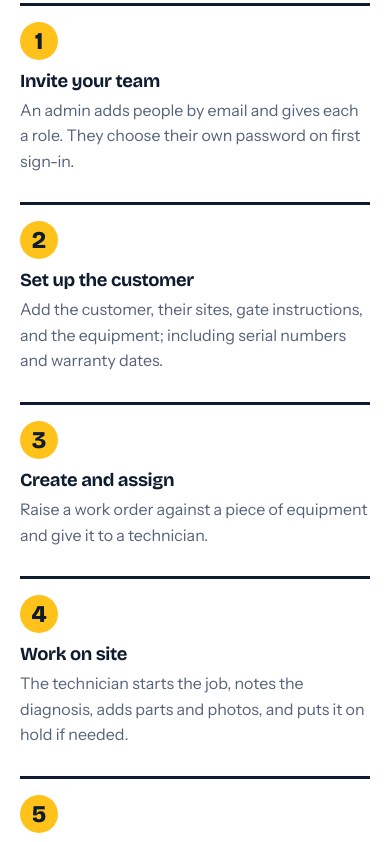
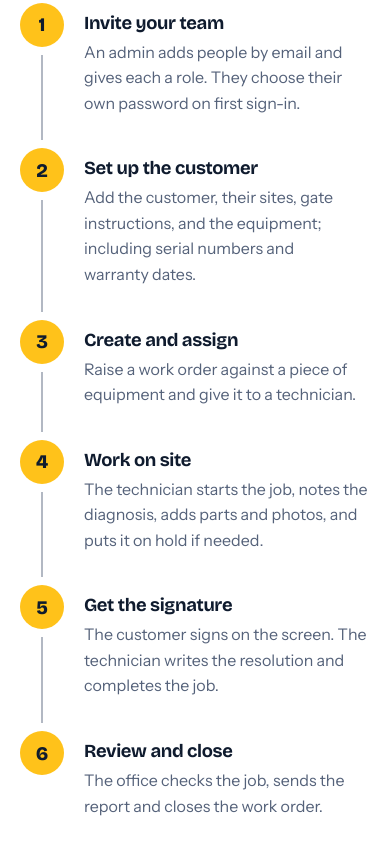
Before and after one commit to alfredx777/FieldOps-Site, a plain HTML site: page index.html in a window 390 px wide. Shown: the part 2931-3773 px from the top of the page. Drawn offline with nearby package versions, Linux system fonts and the light colour scheme.

Commit message:
Add responsive styles for steps section in index.html

```diff
--- a/index.html
+++ b/index.html
@@ -215,6 +215,15 @@ footer .wrap{flex-direction:column;align-items:flex-start}
 .after{display:none}
 }
 html{overflow-x:clip}
+@media (max-width:820px){
+.steps{gap:0;margin-top:28px}
+.steps li{position:relative;border-top:0;padding:0 0 32px 64px}
+.steps li::before{position:absolute;left:0;top:0;margin:0;width:44px;height:44px;font-size:1.2rem}
+.steps li::after{content:"";position:absolute;left:21px;top:52px;bottom:8px;width:2px;background:var(--mute);opacity:.45}
+.steps li:last-child{padding-bottom:0}
+.steps li:last-child::after{display:none}
+.steps h3{padding-top:11px}
+}
 </style>
 </head>
 <body>
```
